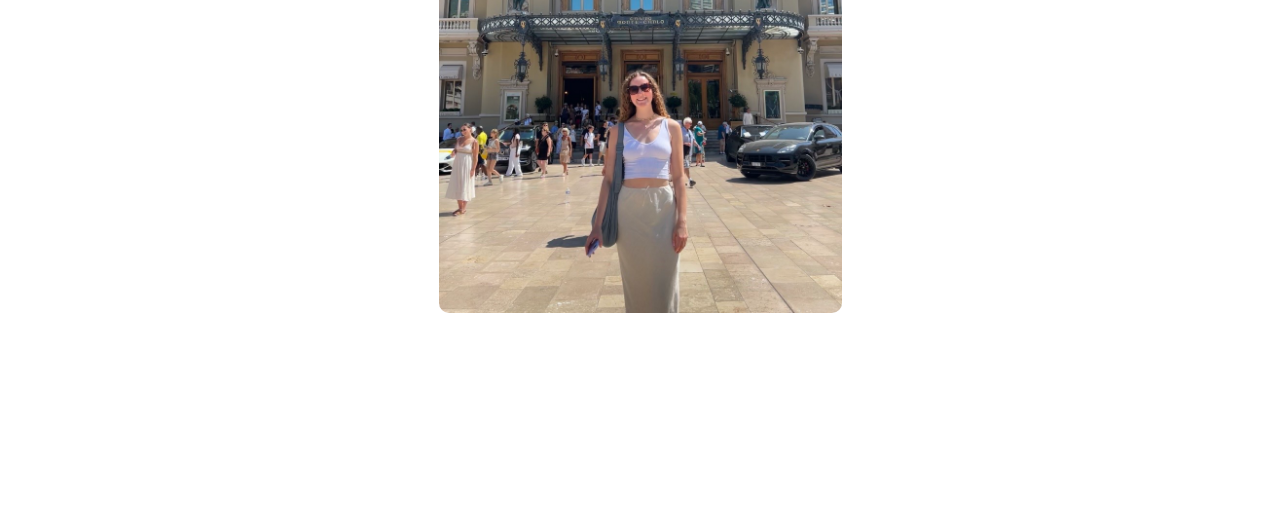
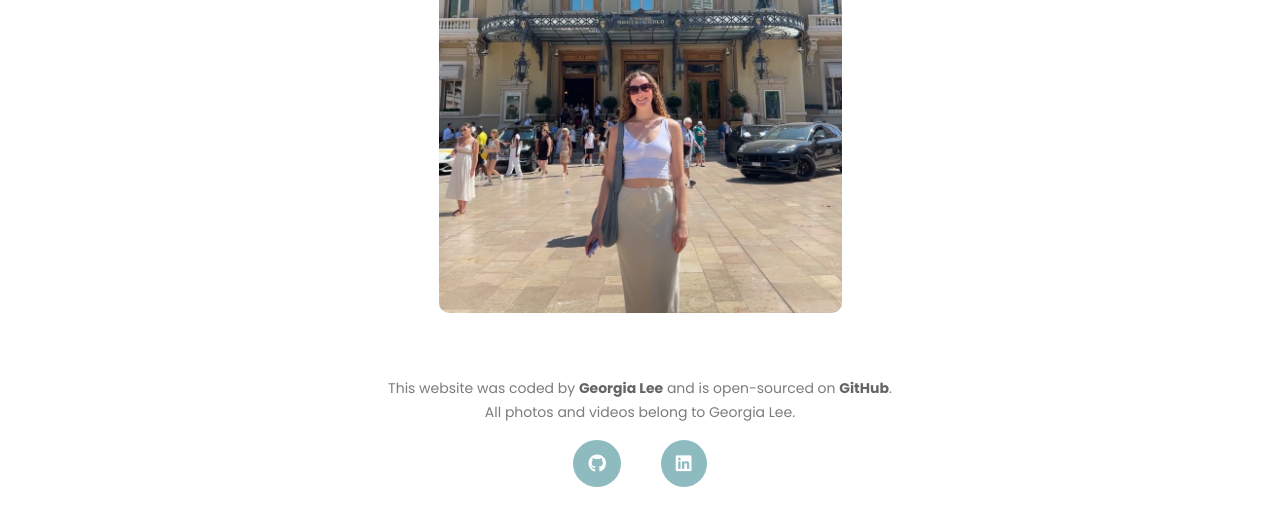
Before and after one commit to georgia-lee04/georgia-lee-travels, a plain HTML site: page gallery.html in a window 1280 px wide. Shown: the part 6926-7451 px from the top of the page. Before the commit the page ends 7254 px from the top, so only its background shows below. Drawn offline with nearby package versions, Linux system fonts and the light colour scheme.

Commit message:
Added footer to photo gallery page

```diff
--- a/gallery.html
+++ b/gallery.html
@@ -132,5 +132,25 @@
       </div>
     </div>
     <script src="index.js"></script>
+    <footer class="text-center mt-5">
+      <small>
+        This website was coded by
+        <a href="https://github.com/georgia-lee04">Georgia Lee</a> and is
+        open-sourced on
+        <a href="https://github.com/georgia-lee04/travel-by-georgia">GitHub</a>.
+        <br />All photos and videos belong to Georgia Lee.
+      </small>
+      <div class="social-links d-flex justify-content-center mt-3 mb-5">
+        <a href="https://github.com/georgia-lee04" target="_blank">
+          <i class="fa-brands fa-github"></i
+        ></a>
+        <a
+          href="https://www.linkedin.com/in/georgia-lee-b5916619b/"
+          target="_blank"
+        >
+          <i class="fa-brands fa-linkedin"></i
+        ></a>
+      </div>
+    </footer>
   </body>
 </html>
```
